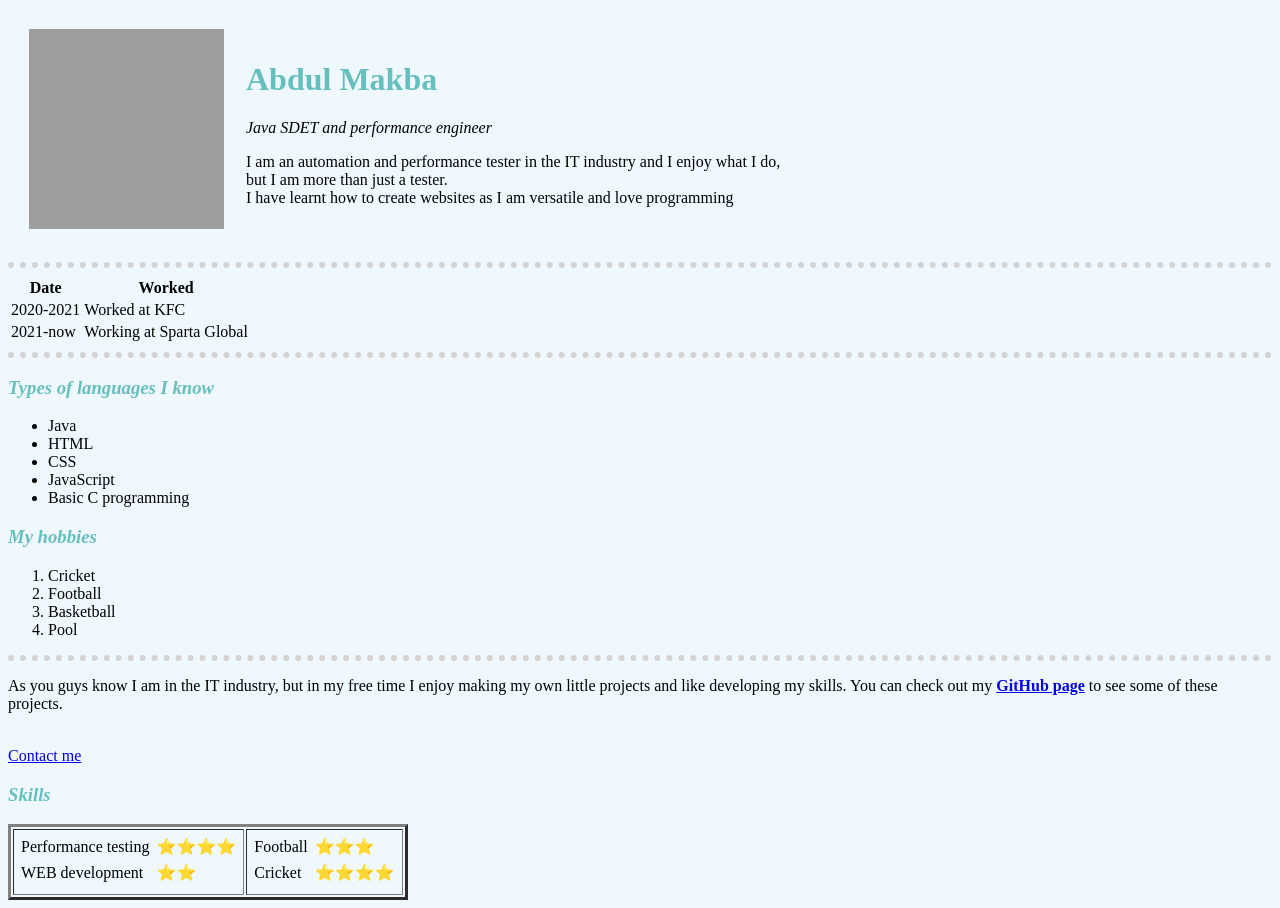
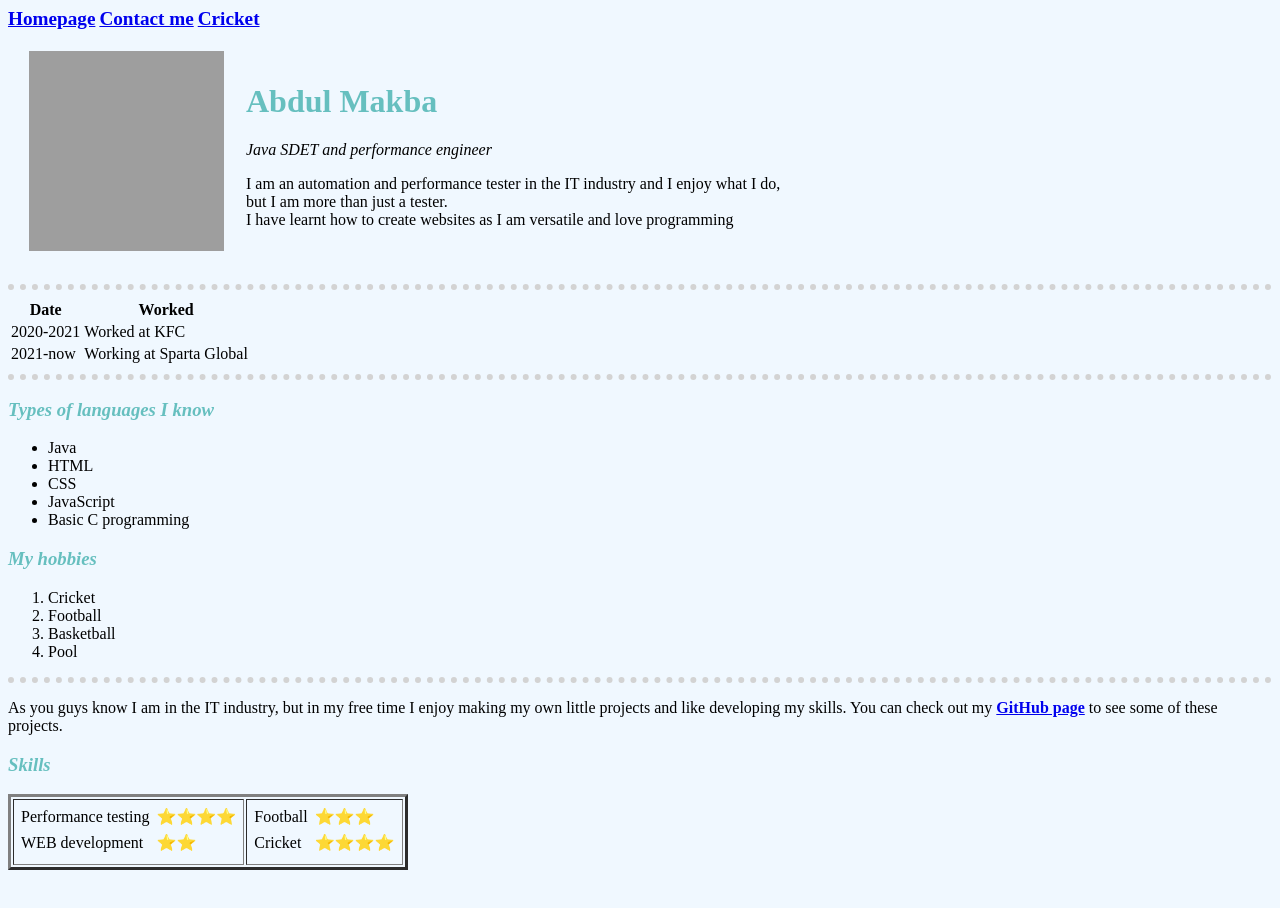
Before and after one commit to abdulwm97/CV, a plain HTML site: page index.html in a window 1280 px wide. After the commit the page ends 878 px from the top, so only its background shows below. Drawn offline with Linux system fonts and the light colour scheme; grey boxes are pictures that could not be loaded.

Commit message:
added a menu and minbor visual changes

```diff
--- a/css/styles.css
+++ b/css/styles.css
@@ -15,3 +15,7 @@ h3{
     color: #66BFBF;
     font-style: italic;
 }
+.navBar{
+    font-weight: bold;
+    font-size: larger;
+}
--- a/index.html
+++ b/index.html
@@ -1,10 +1,14 @@
 <!DOCTYPE html>
+<html>
     <head>
         <meta charset="utf-8">
         <title>About me</title>
         <link rel="stylesheet" href="css/styles.css">
     </head>
     <body>
+        <a href="index.html" class="navBar">Homepage</a>
+        <a href="contactme.html" class="navBar">Contact me</a>
+        <a href="cricket.html" class="navBar">Cricket</a>
         <table cellspacing="20">
             <tr>
                 <td><img src="images/Abdul Wasay pic1.png" alt="Image of Abdul" height="200" width="195"></td>
@@ -50,8 +54,6 @@
         </ol>
         <hr size="2">
         <p>As you guys know I am in the IT industry, but in my free time I enjoy making my own little projects and like developing my skills. You can check out my <strong><a href="https://github.com/abdulwm97/abdulwm97">GitHub page</a></strong> to see some of these projects.</p>
-    <br>
-    <a href="contactme.html">Contact me</a>
         <h3>Skills</h3>
         <table border="3">
             <tr>
@@ -84,3 +86,4 @@
             </tr>
         </table>
     </body>
+</html>
```
Also changed, not shown: contactme.html (+5 -1 lines), cricket.html (+5 -1 lines). Lines whose indentation alone changed are shown as unchanged.
